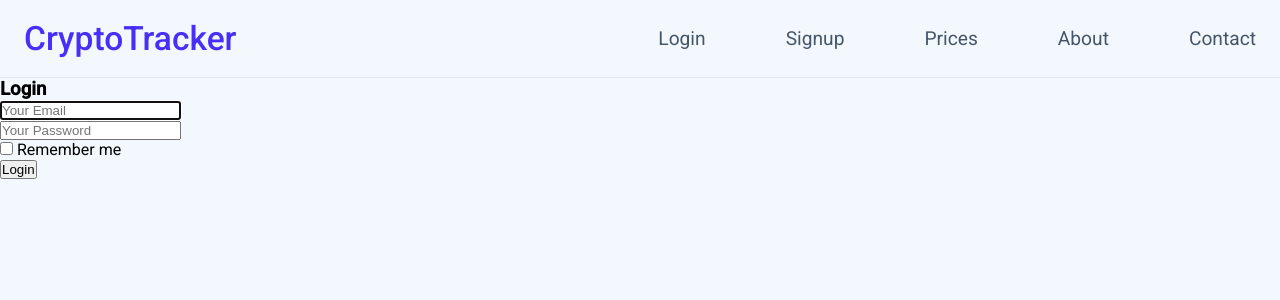
After one commit to AlexTorres88/crypto-tracker, a Flask app: page /login in a window 1280 px wide. The commit adds this page. Shown: the top 300 px of the page. Run offline with Flask 3, Linux system fonts and the light colour scheme; parts of the project's set-up code (start-up, migrations or seed data) failed here and were passed over.

Commit message:
Add changes

```diff
--- a/app.py
+++ b/app.py
@@ -1,14 +1,14 @@
 from flask import Flask, render_template
-from flaskr.methods import add_cryptos, get_prices
+from flask_login import LoginManager
 from flaskr.settings import *
 from flaskr.db_setup import database as db
 import datetime
-from constants import *
 
 # App definition
 app = Flask(__name__, instance_relative_config=True, template_folder='templates')
 
 # App configuration
+app.config['SECRET_KEY'] = 'super-secret'
 app.config['SQLALCHEMY_DATABASE_URI'] = SQLALCHEMY_DATABASE_URI
 app.config['SQLALCHEMY_TRACK_MODIFICATIONS'] = SQLALCHEMY_TRACK_MODIFICATIONS
 app.static_folder = 'static'
@@ -16,27 +16,36 @@ app.static_folder = 'static'
 # Init db
 db.init_app(app)
 
+# Login management
+login_manager = LoginManager()
+login_manager.login_view = 'auth.login'
+login_manager.init_app(app)
+
+from flaskr.models import User
+
+@login_manager.user_loader
+def load_user(user_id):
+    # since the user_id is just the primary key of our user table, use it in the query for the user
+    return User.query.get(int(user_id))
+
 # Filters
 @app.template_filter()
 def format_datetime(value):
     # Create a python date object to work on
     date_obj = value
-    date_obj = datetime.datetime.strptime(date_obj, '%Y-%m-%d %H:%M:%S.%f').strftime('%A %d %B %Y')
+    date_obj = value.strftime('%A %d %B %Y')
     return date_obj
 app.jinja_env.filters['format_date'] = format_datetime
 
-# Routes
-@app.route('/')
-def home():
-    return render_template('home.html', title="Home")
+# blueprint for auth parts of app
+from flaskr.auth import auth as auth_blueprint
+app.register_blueprint(auth_blueprint)
 
-@app.route('/prices')
-def prices():
-    res = get_prices()
-    # Change string to integer
-    add_cryptos(res)
-    return render_template('prices.html', coins=res, coin_names=crypto_names, title="Prices")
+# blueprint for non-auth parts of app
+from flaskr.main import main as main_blueprint
+app.register_blueprint(main_blueprint)
 
+# Error Handlers
 @app.errorhandler(404)
 def page_not_found(e):
     return render_template('404.html', title="404"), 404
--- /dev/null
+++ b/flaskr/auth.py
@@ -0,0 +1,58 @@
+from flask import Blueprint, render_template, redirect, url_for, flash, request
+from werkzeug.security import generate_password_hash, check_password_hash
+from flask_login import login_user, logout_user, login_required
+from flaskr.models import User
+from flaskr.db_setup import session
+
+auth = Blueprint('auth', __name__)
+
+@auth.route('/login')
+def login():
+    return render_template('login.html', title="Login")
+
+@auth.route('/login', methods=['POST'])
+def login_post():
+    email = request.form.get('email')
+    password = request.form.get('password')
+    remember = True if request.form.get('remember') else False
+
+    user = User.query.filter_by(email=email).first()
+
+    # Check if the user actually exists
+    # Take the user-supplied password, hash it, and compare it to the hashed password in the database
+    if not user or not check_password_hash(user.password, password):
+        flash('Please check your login details and try again.')
+        return redirect(url_for('auth.login')) # If the user doesn't exist or password is wrong, reload the page
+
+    # If the above check passes, then we know the user has the right credentials
+    login_user(user, remember=remember)
+    return redirect(url_for('main.profile'))
+
+@auth.route('/signup')
+def signup():
+    return render_template('signup.html', title="Signup")
+
+@auth.route('/signup', methods=['POST'])
+def signup_post():
+    email = request.form.get('email')
+    name = request.form.get('name')
+    password = request.form.get('password')
+
+    user = User.query.filter_by(email=email).first() # If this returns a user, then the email already exists in database
+    if user: # If a user is found, we want to redirect back to signup page so user can try again
+        flash('Unable to create user.')
+        return redirect(url_for('auth.signup'))
+
+    # Create a new user with the form data. Hash the password so the plaintext version isn't saved.
+    new_user = User(email=email, name=name, password=generate_password_hash(password, method='sha256'))
+
+    # Add the new user to the database
+    session.add(new_user)
+    session.commit()
+    return redirect(url_for('auth.login'))
+
+@auth.route('/logout')
+@login_required
+def logout():
+    logout_user()
+    return redirect(url_for('main.index'))
--- a/flaskr/db_setup.py
+++ b/flaskr/db_setup.py
@@ -17,5 +17,6 @@ session = Session()
 
 metadata = db.MetaData()
 # Define the tables
+table_users = db.Table('users', metadata, autoload=True, autoload_with=engine)
 table_cryptos = db.Table('cryptos', metadata, autoload=True, autoload_with=engine)
 table_prices = db.Table('prices', metadata, autoload=True, autoload_with=engine)
--- a/requirements.txt
+++ b/requirements.txt
@@ -5,4 +5,4 @@ flask_sqlalchemy==2.5.1
 psycopg2-binary==2.9.1
 psycopg2==2.9.1
 sqlalchemy==1.4.22
-babel
+flask-login==0.5.0
--- /dev/null
+++ b/templates/flash_messages.html
@@ -0,0 +1 @@
+{% extends "base.html" %}
--- /dev/null
+++ b/templates/login.html
@@ -0,0 +1,37 @@
+{% extends "base.html" %}
+
+{% with messages = get_flashed_messages() %}
+{% if messages %}
+    <div class="notification is-danger">
+        {{ messages[0] }}
+    </div>
+{% endif %}
+{% endwith %}
+
+{% block main %}
+<div>
+    <h3>Login</h3>
+    <div>
+        <form method="POST" action="/login">
+            <div>
+                <div>
+                    <input type="email" name="email" placeholder="Your Email" autofocus="">
+                </div>
+            </div>
+
+            <div>
+                <div>
+                    <input type="password" name="password" placeholder="Your Password">
+                </div>
+            </div>
+            <div>
+                <label>
+                    <input type="checkbox">
+                    Remember me
+                </label>
+            </div>
+            <button>Login</button>
+        </form>
+    </div>
+</div>
+{% endblock %}
--- a/templates/navbar.html
+++ b/templates/navbar.html
@@ -7,8 +7,21 @@
     <nav class="navbar">
         <a href="/" class="nav-logo">CryptoTracker</a>
         <ul class="nav-menu">
+            {% if current_user.is_authenticated %}
+                <li class="nav-item">
+                    <a href="{{ url_for('auth.logout') }}" class="nav-link">Logout</a>
+                </li>
+            {% endif %}
+            {% if not current_user.is_authenticated %}
+                <li class="nav-item">
+                    <a href="{{ url_for('auth.login') }}" class="nav-link">Login</a>
+                </li>
+                <li class="nav-item">
+                    <a href="{{ url_for('auth.signup') }}" class="nav-link">Signup</a>
+                </li>
+            {% endif %}
             <li class="nav-item">
-                <a href="/prices" class="nav-link">Prices</a>
+                <a href="{{ url_for('main.prices') }}" class="nav-link">Prices</a>
             </li>
             <li class="nav-item">
                 <a href="/about" class="nav-link">About</a>
--- a/templates/prices.html
+++ b/templates/prices.html
@@ -5,7 +5,7 @@
 {% endblock %}
 
 {% block main %}
-<h1 class="text-center mb-1 mt-3">Cryptocurrency market prices</h1>
+<h1 class="text-center mb-1 mt-3">Cryptocurrency Market Prices</h1>
 <h3 class="text-center my-2 f-400">{{ coins[0].timestamp|format_date }}</h3>
 <h5 class="text-center my-1 f-300">All numbers are in USD</h5>
 <div class="table-container">
```
Also changed, not shown: constants.py (+10 -0 lines), db_queries/schema.txt (+8 -1 lines), flaskr/main.py (added, +21 -0 lines), flaskr/methods.py (+20 -5 lines), flaskr/models.py (+13 -0 lines), templates/profile.html (added, +7 -0 lines), templates/signup.html (added, +40 -0 lines).
